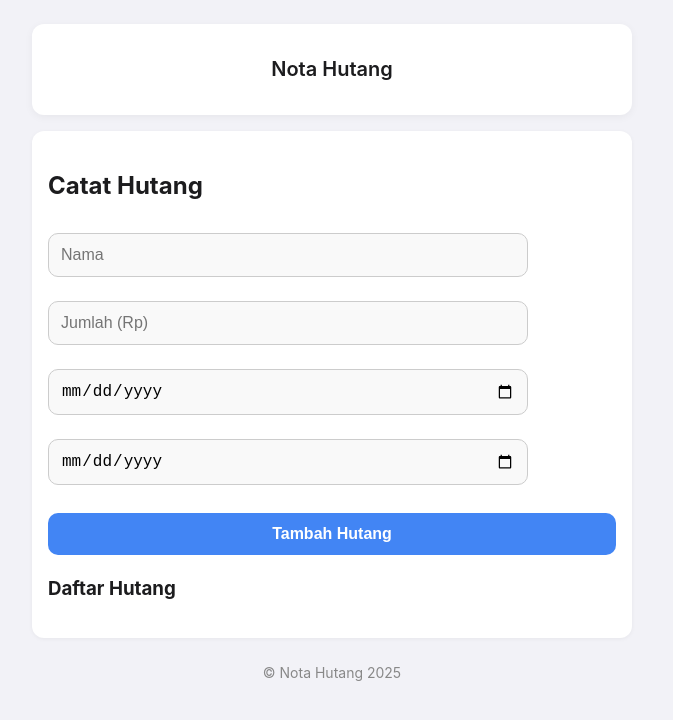
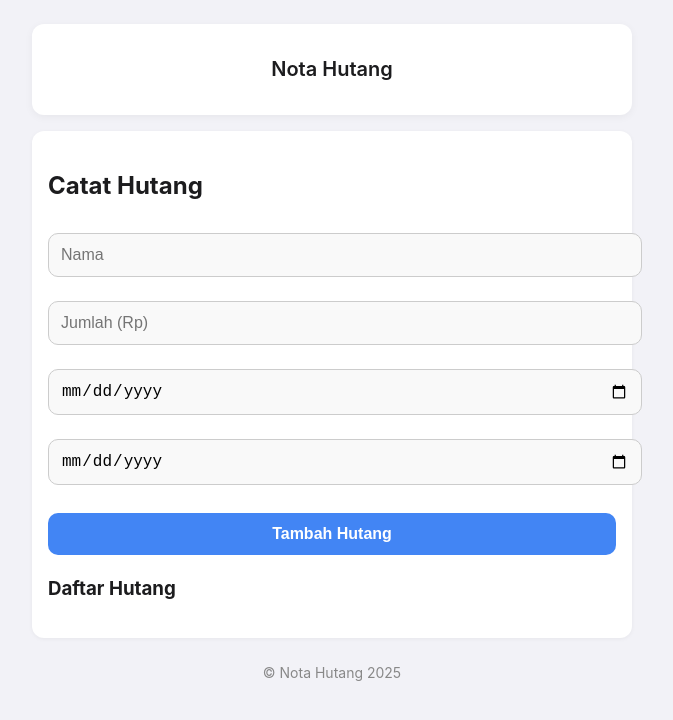
Before and after one commit to daffadevhosting/Nota-Hutang, a Jekyll site: the page built from catat/index.html, in a window 1280 px wide. Shown: the top 720 px of the page, without its empty margins (308-981 px from the left). Built offline with Jekyll 4.4.1, drawn with Linux system fonts in a browser that asks for light colours; comment, search, counter and statistics services are not loaded.

Commit message:
Update style.scss

```diff
--- a/assets/sass/style.scss
+++ b/assets/sass/style.scss
@@ -82,7 +82,7 @@ button {
 input,
 textarea,
 select {
-  width: 80%;
+  width: 100%;
   padding: 12px;
   margin-top: 8px;
   margin-bottom: 16px;
```
